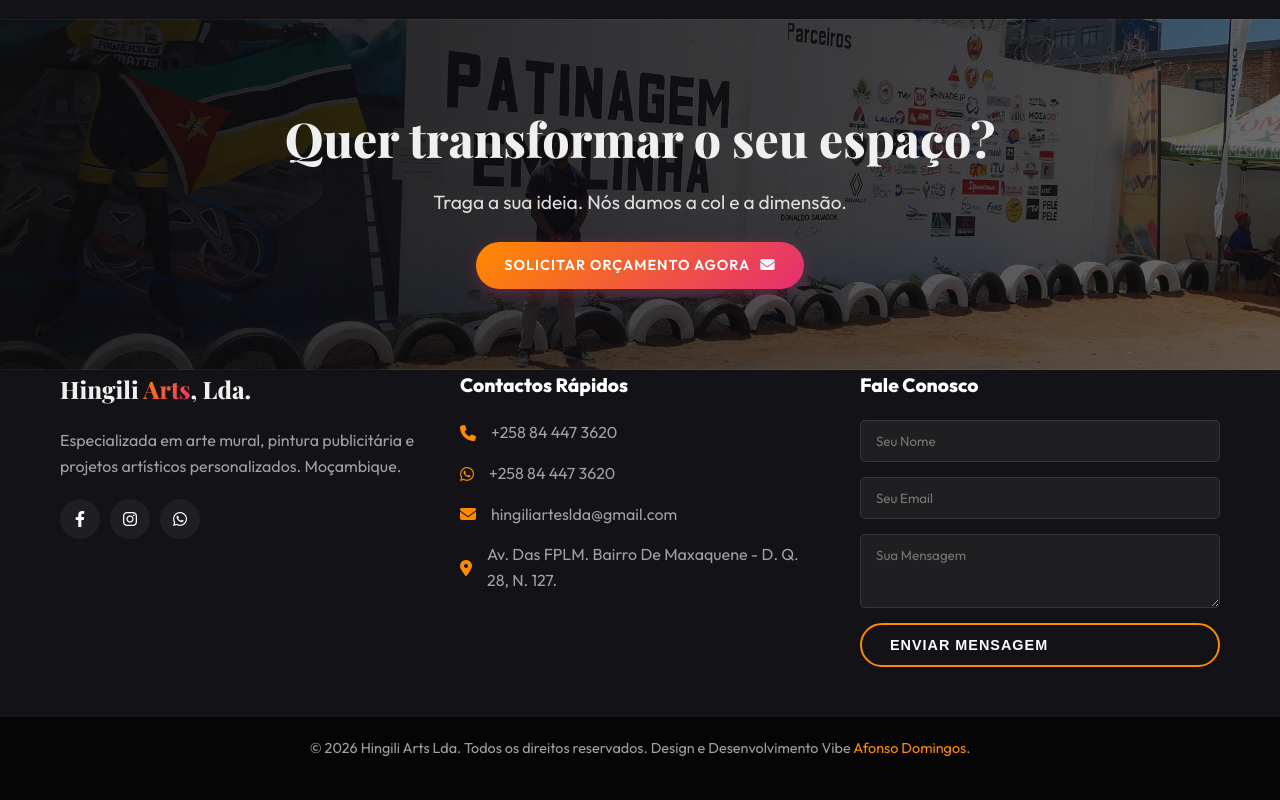
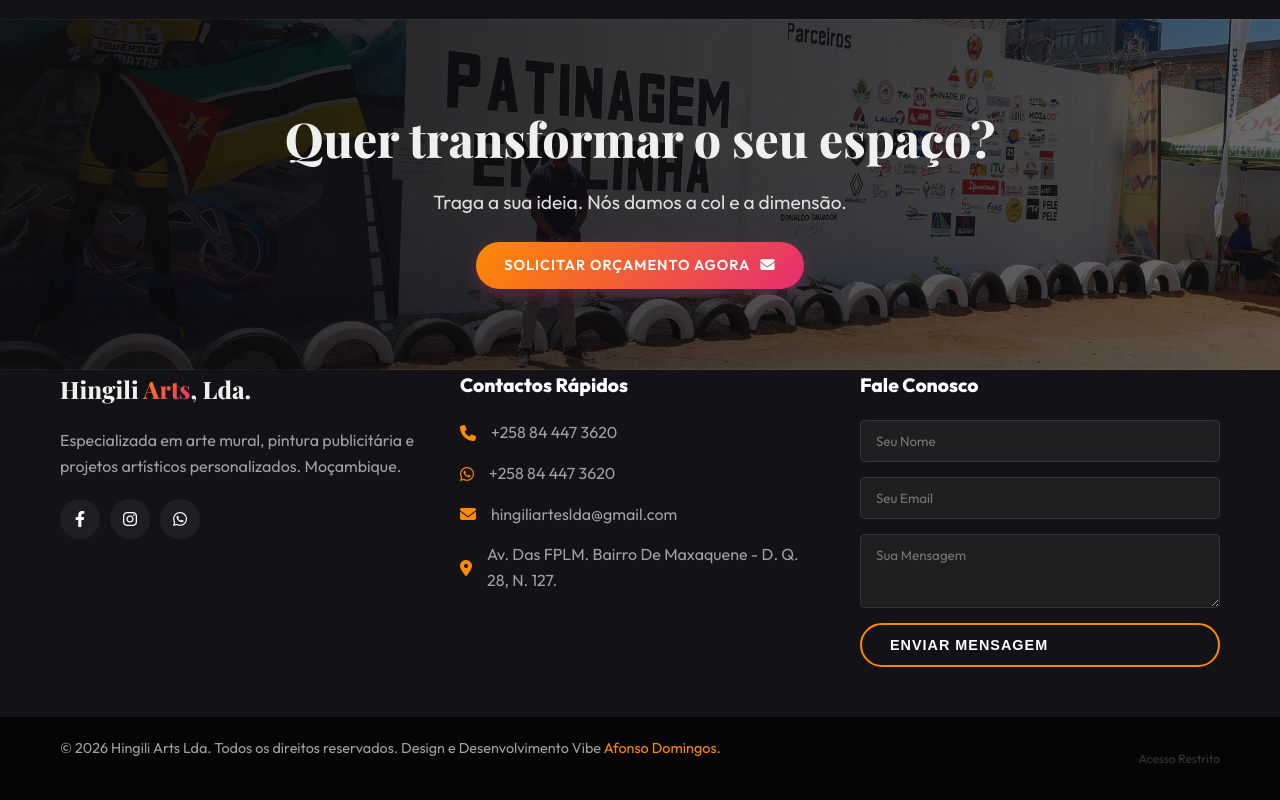
Before and after one commit to afonsoDomingos/hingiliarts, a Vue app in the folder frontend/: page / in a window 1280 px wide. Shown: the part 2971-3771 px from the top of the page. Built offline with nearby package versions, Linux system fonts and the light colour scheme; no server answers; a web font is replaced by a local one.

Commit message:
feat: melhorias de qualidade - Nodemailer, etiquetas de categoria amigáveis e link de admin discreto

```diff
--- a/frontend/src/components/Footer.vue
+++ b/frontend/src/components/Footer.vue
@@ -37,8 +37,9 @@
       </div>
     </div>
     <div class="footer-bottom">
-      <div class="container">
+      <div class="container footer-bottom-content">
         <p>&copy; 2026 Hingili Arts Lda. Todos os direitos reservados. Design e Desenvolvimento Vibe <a href="https://linkedin.com/in/afonso-domingos-6b59361a5/" target="_blank" style="color: #ff8a00; text-decoration: none;">Afonso Domingos</a>.</p>
+        <router-link to="/admin/login" class="admin-link-subtle">Acesso Restrito</router-link>
       </div>
     </div>
   </footer>
@@ -80,3 +81,31 @@ const submitForm = async () => {
   }
 };
 </script>
+
+<style scoped>
+.footer-bottom-content {
+  display: flex;
+  justify-content: space-between;
+  align-items: center;
+  flex-wrap: wrap;
+  gap: 15px;
+}
+
+.admin-link-subtle {
+  font-size: 0.75rem;
+  color: rgba(255, 255, 255, 0.2);
+  text-decoration: none;
+  transition: var(--transition);
+}
+
+.admin-link-subtle:hover {
+  color: #ff8a00;
+}
+
+@media (max-width: 768px) {
+  .footer-bottom-content {
+    justify-content: center;
+    text-align: center;
+  }
+}
+</style>
--- a/frontend/src/components/Portfolio.vue
+++ b/frontend/src/components/Portfolio.vue
@@ -28,7 +28,7 @@
             <img :src="item.images[0]" :alt="item.title">
             <div class="portfolio-overlay">
               <h4 class="p-title">{{ item.title }}</h4>
-              <span class="p-cat">{{ item.description }}</span>
+              <span class="p-cat">{{ categoryLabel(item.category) }}</span>
             </div>
           </div>
         </div>
@@ -112,6 +112,16 @@ const prevImage = () => {
   currentImageIndex.value = (currentImageIndex.value - 1 + currentAlbum.value.length) % currentAlbum.value.length;
 };
 
+const categoryLabel = (cat) => {
+  const map = {
+    mural: 'Mural Artístico',
+    ads: 'Publicidade & Branding',
+    portrait: 'Retrato',
+    mosaic: 'Projeto Decorativo'
+  };
+  return map[cat] || cat;
+};
+
 onMounted(() => {
   fetchPortfolio();
 });
```
Also changed, not shown: 1 other file (tests, documents, lock files or other folders).
